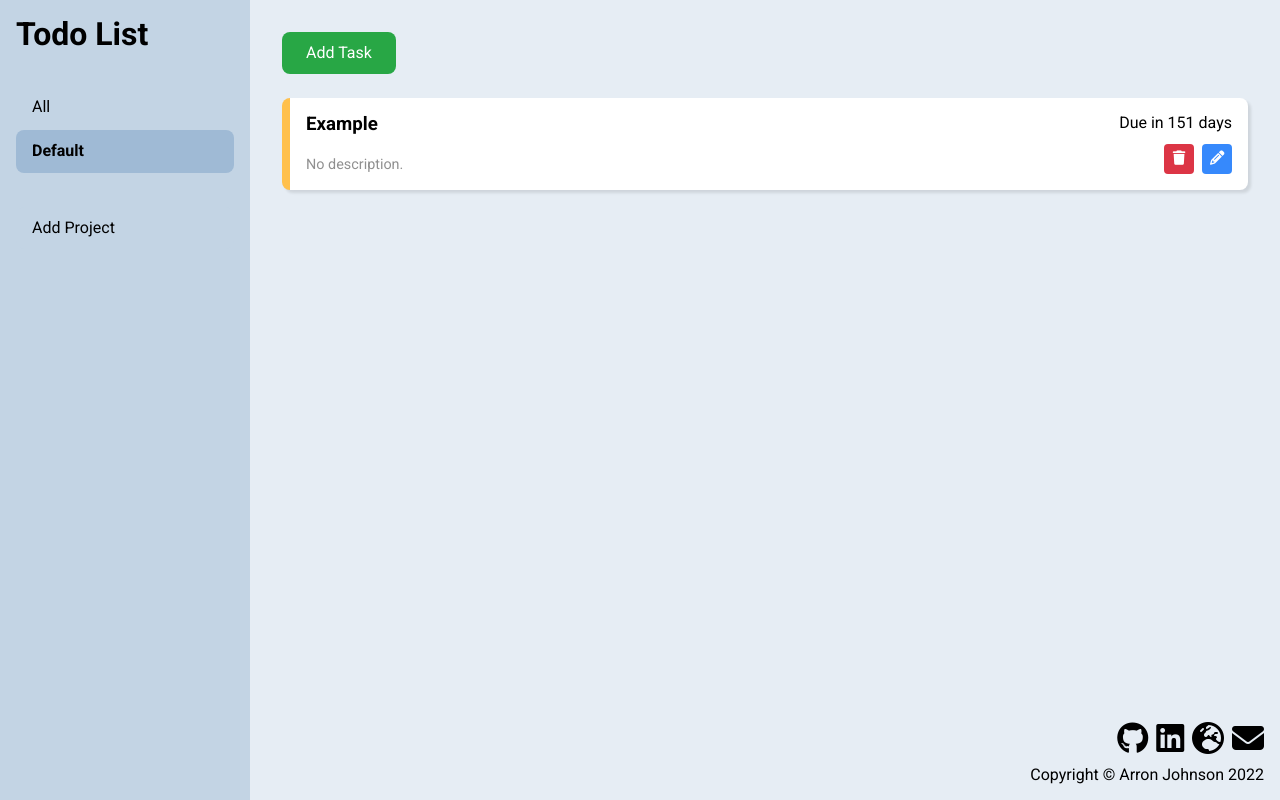
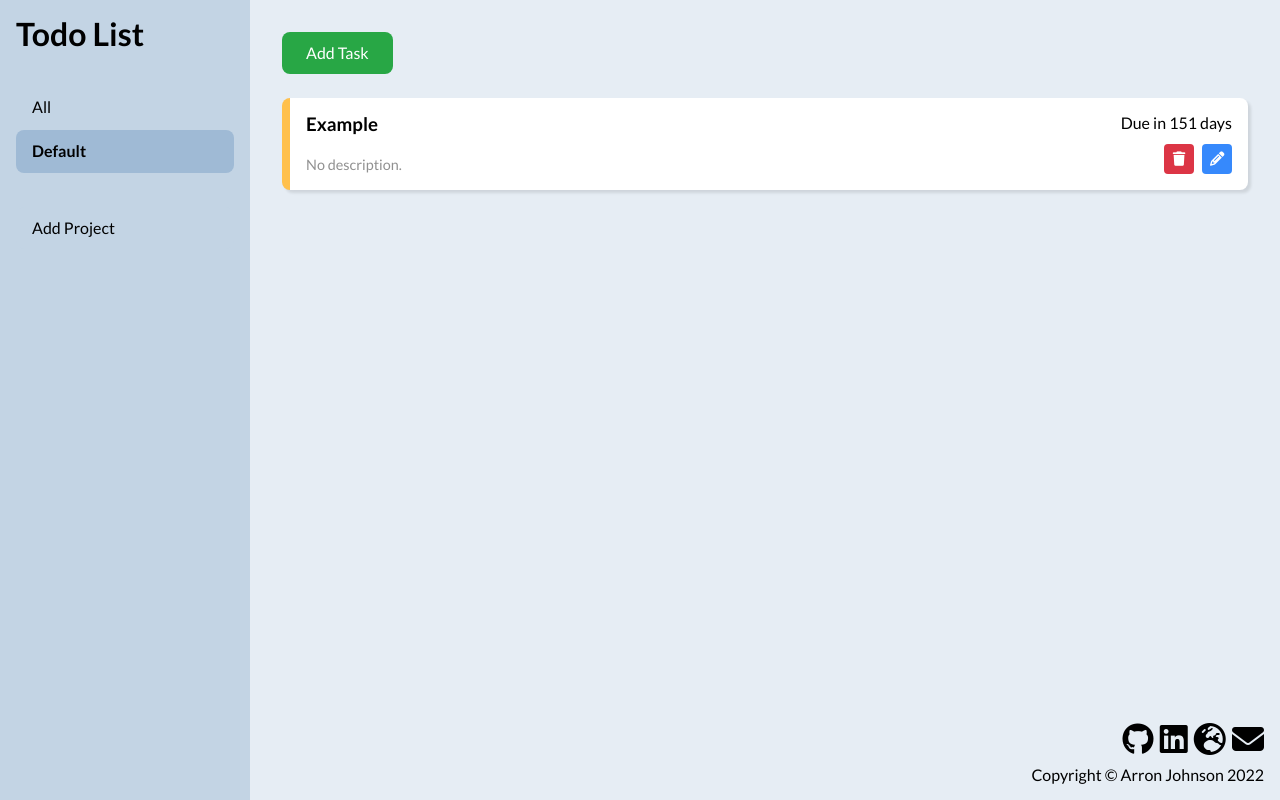
Before and after one commit to arronjohnson/todo-list, a website built with webpack: page src/index.html in a window 1280 px wide. Built offline with nearby package versions, Linux system fonts and the light colour scheme.

Commit message:
Change font to Lato

```diff
--- a/src/style.scss
+++ b/src/style.scss
@@ -1,4 +1,4 @@
-@import url('https://fonts.googleapis.com/css2?family=Roboto:wght@400;500;700&display=swap');
+@import url('https://fonts.googleapis.com/css2?family=Lato:wght@400;500;700&display=swap');
 
 $main-color: #e6edf4;
 $sidebar-color: darken($main-color, 10%);
@@ -23,7 +23,7 @@ html {
 body {
   background-color: $main-color;
   display: grid;
-  font-family: 'Roboto', sans-serif;
+  font-family: 'Lato', sans-serif;
   grid-template:
     'sidebar header' auto
     'sidebar footer' 1fr / 250px 1fr;
```
